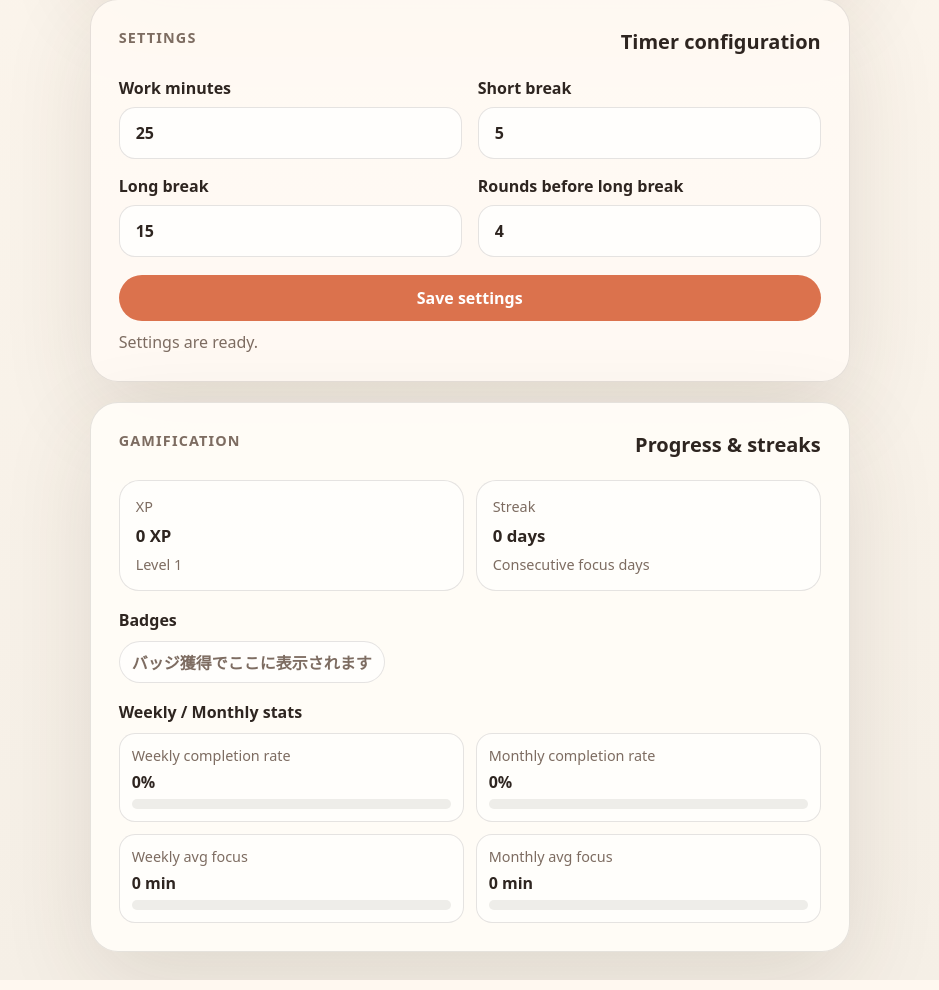
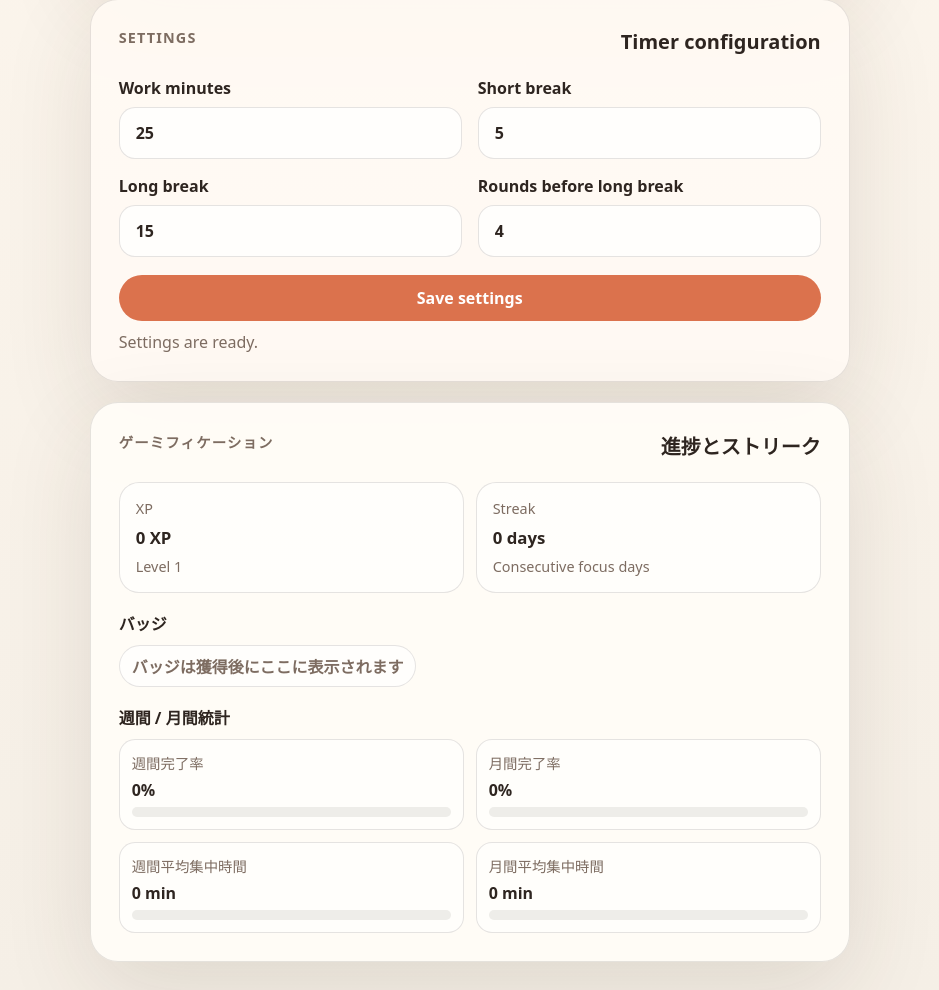
Before and after one commit to Seiya-Aoki03/githubworkshop20260609, a Flask app: page / in a window 1280 px wide. Shown: the part 745-1735 px from the top of the page, without its empty margins (126-1065 px from the left). Run offline with Flask 3, Linux system fonts and the light colour scheme.

Commit message:
fix: localize gamification labels and badge messages

```diff
--- a/1.pomodoro/static/js/app.js
+++ b/1.pomodoro/static/js/app.js
@@ -154,10 +154,10 @@ document.addEventListener('DOMContentLoaded', () => {
 
   const evaluateBadges = () => {
     if (gamification.streakDays >= 3) {
-      unlockBadge('3日連続');
+      unlockBadge('3日連続ストリーク');
     }
     if (completionsInLastDays(7) >= WEEKLY_COMPLETION_GOAL) {
-      unlockBadge('今週10回完了');
+      unlockBadge('今週10回達成');
     }
   };
 
@@ -355,7 +355,7 @@ document.addEventListener('DOMContentLoaded', () => {
     if (badgeList) {
       const badges = gamification.unlockedBadges;
       if (badges.length === 0) {
-        badgeList.innerHTML = '<li>バッジ獲得でここに表示されます</li>';
+        badgeList.innerHTML = '<li>バッジは獲得後にここに表示されます</li>';
       } else {
         badgeList.innerHTML = badges.map((badge) => `<li>${badge}</li>`).join('');
       }
--- a/1.pomodoro/templates/index.html
+++ b/1.pomodoro/templates/index.html
@@ -90,8 +90,8 @@
 
       <section class="gamification-card" aria-labelledby="gamification-heading">
         <div class="section-heading">
-          <p class="eyebrow eyebrow--muted">Gamification</p>
-          <h2 id="gamification-heading" class="card-title">Progress & streaks</h2>
+          <p class="eyebrow eyebrow--muted">ゲーミフィケーション</p>
+          <h2 id="gamification-heading" class="card-title">進捗とストリーク</h2>
         </div>
 
         <div class="gamification-grid">
@@ -108,30 +108,30 @@
         </div>
 
         <div class="badge-section">
-          <h3 class="subsection-title">Badges</h3>
+          <h3 class="subsection-title">バッジ</h3>
           <ul id="badgeList" class="badge-list" aria-label="達成バッジ"></ul>
         </div>
 
         <div class="stats-section" aria-label="週間/月間統計グラフ">
-          <h3 class="subsection-title">Weekly / Monthly stats</h3>
+          <h3 class="subsection-title">週間 / 月間統計</h3>
           <div class="stats-grid">
             <div class="metric-item">
-              <span>Weekly completion rate</span>
+              <span>週間完了率</span>
               <strong id="weeklyCompletionRate">0%</strong>
               <div class="progress-track"><div id="weeklyCompletionBar" class="progress-fill"></div></div>
             </div>
             <div class="metric-item">
-              <span>Monthly completion rate</span>
+              <span>月間完了率</span>
               <strong id="monthlyCompletionRate">0%</strong>
               <div class="progress-track"><div id="monthlyCompletionBar" class="progress-fill"></div></div>
             </div>
             <div class="metric-item">
-              <span>Weekly avg focus</span>
+              <span>週間平均集中時間</span>
               <strong id="weeklyAverageFocus">0 min</strong>
               <div class="progress-track"><div id="weeklyAverageFocusBar" class="progress-fill progress-fill--muted"></div></div>
             </div>
             <div class="metric-item">
-              <span>Monthly avg focus</span>
+              <span>月間平均集中時間</span>
               <strong id="monthlyAverageFocus">0 min</strong>
               <div class="progress-track"><div id="monthlyAverageFocusBar" class="progress-fill progress-fill--muted"></div></div>
             </div>
```
Also changed, not shown: 1.pomodoro/tests/test_app.py (+1 -1 lines).
